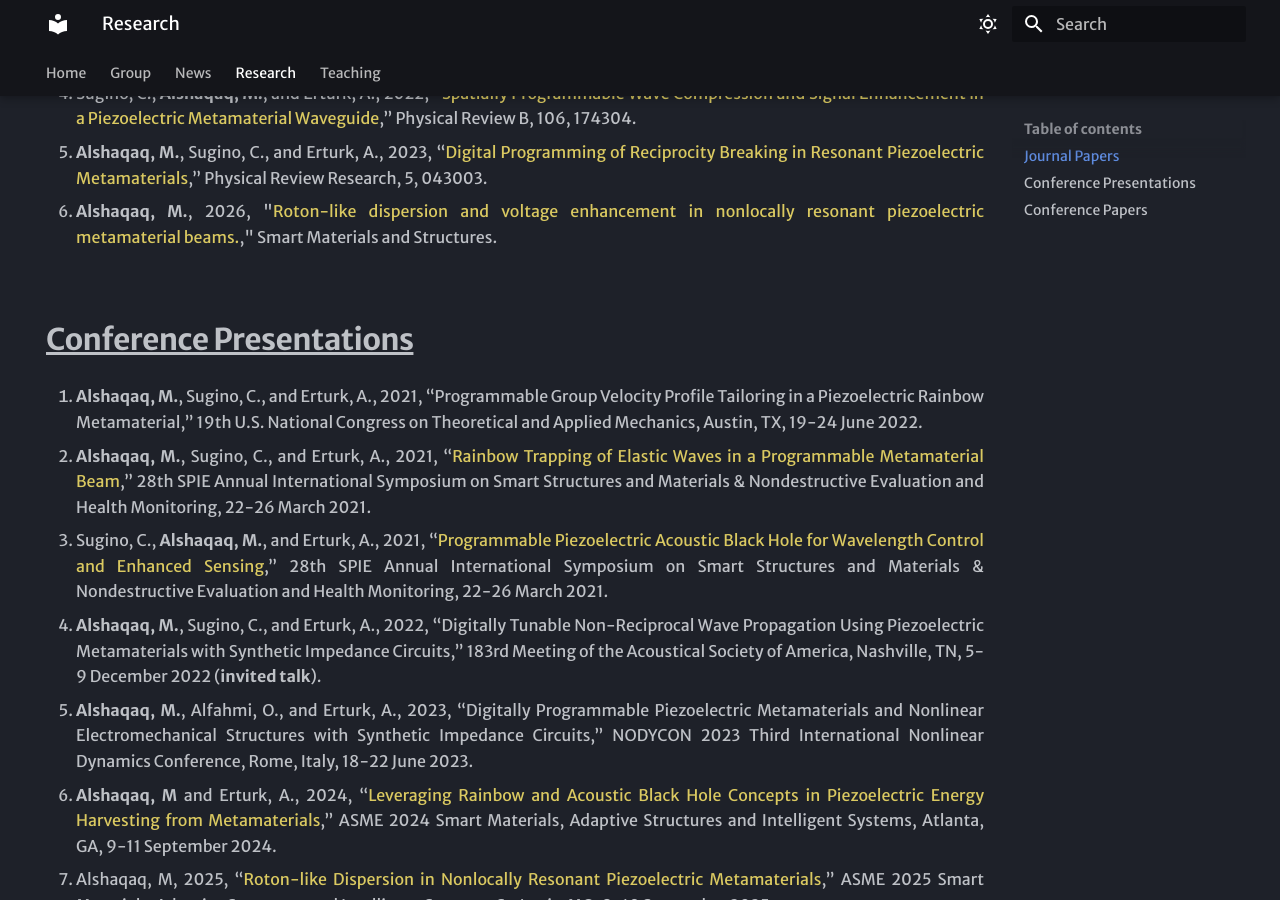
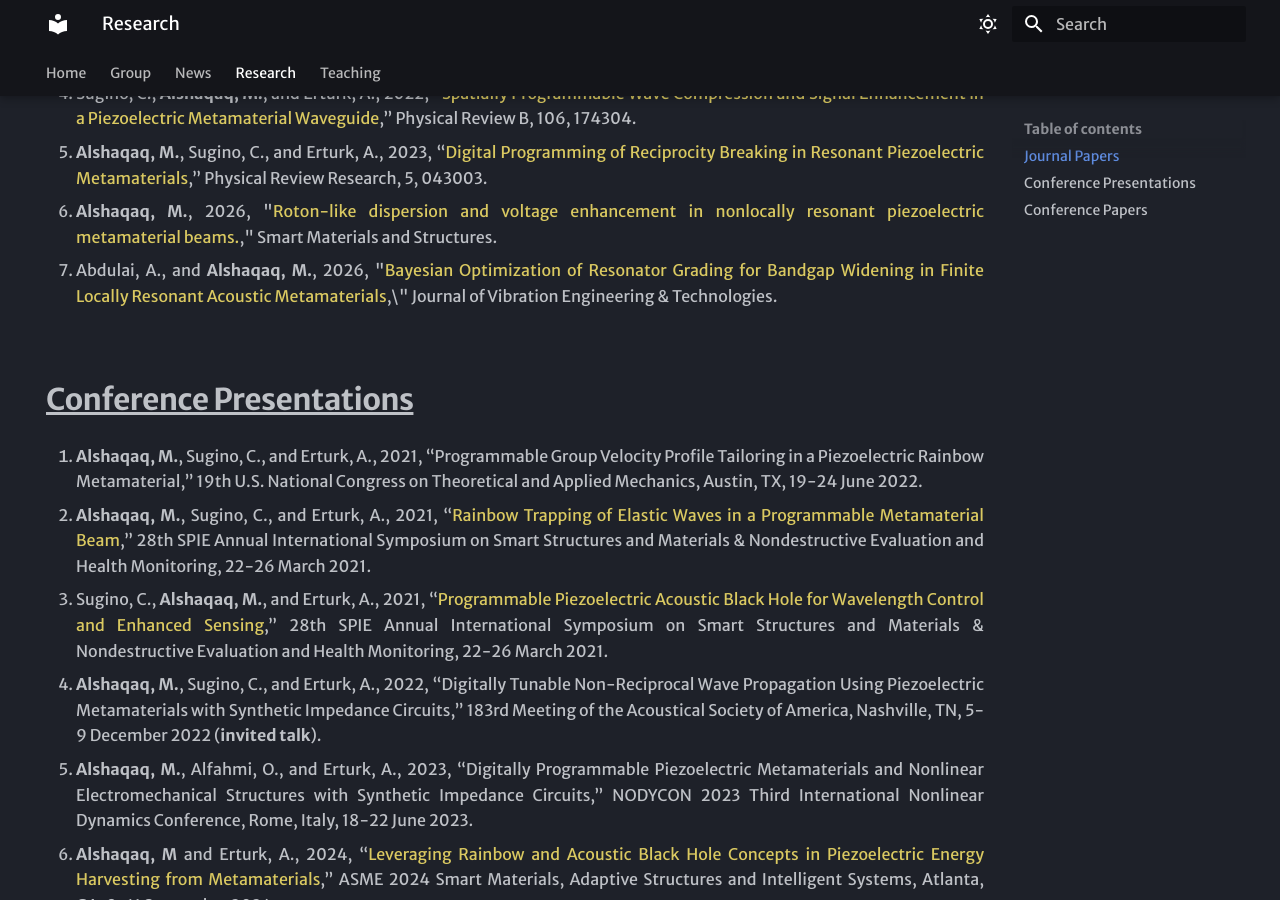
Before and after one commit to mshaqaq/mshaqaq.github.io, an MkDocs documentation site: the page built from docs/research.md, in a window 1280 px wide and 900 px high, scrolled down 436 px. Built offline with MkDocs 1.6.1 and Material for MkDocs 9.7.7, drawn with Linux system fonts in a browser that asks for light colours.

Commit message:
Add Abdulai & Alshaqaq 2026 journal paper; update Ali Abdulai's graduation date

```diff
--- a/docs/research.md
+++ b/docs/research.md
@@ -17,6 +17,8 @@ hide:
 5.  **Alshaqaq, M.**, Sugino, C., and Erturk, A., 2023, “[Digital Programming of Reciprocity Breaking in Resonant Piezoelectric Metamaterials](https://journals.aps.org/prresearch/pdf/10.1103/PhysRevResearch.5.043003),” Physical Review Research, 5, 043003.
 
 6.  **Alshaqaq, M.**, 2026, "[Roton-like dispersion and voltage enhancement in nonlocally resonant piezoelectric metamaterial beams.](https://iopscience.iop.org/article/10.1088/1361-665X/ae59d6/meta)," Smart Materials and Structures.
+
+7.  Abdulai, A., and **Alshaqaq, M.**, 2026, "[Bayesian Optimization of Resonator Grading for Bandgap Widening in Finite Locally Resonant Acoustic Metamaterials](https://link.springer.com/epdf/10.1007/s42417-026-02625-2?sharing_token=bJksVWvOPcYJ1aOThI0Zrve4RwlQNchNByi7wbcMAY6o6W5ZBwDfoKiKPoJU2Z4STJBndBTaxzx_vypXuqJpC9KoZ8vbeFhQ2-iQPFMZLzpNoEuffrlt_FLOUdLV8SqGmxCLoraKfYbId7OubBkFcBKO9gO68y8lFpoK7fvRyPU%3D),\" Journal of Vibration Engineering & Technologies.
 
 
 
```
Also changed, not shown: docs/group.md (+1 -1 lines).
